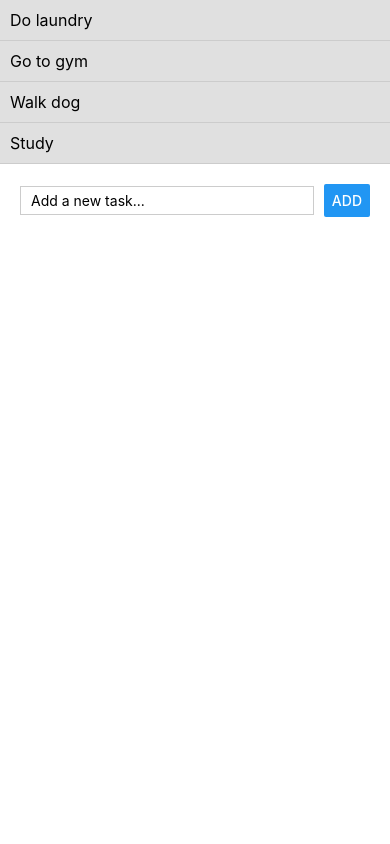
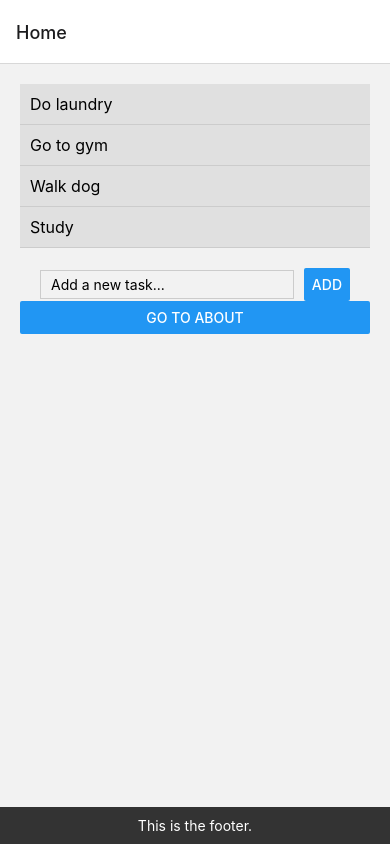
Before and after one commit to DucPhatNg9a5/Incredible-Todo-List-App, a React Native app: screen / in a window 390 px wide. Built offline with nearby package versions, Linux system fonts and the light colour scheme.

Commit message:
Lab Assignment 5: Navigation and Routing

```diff
--- a/src/App.jsx
+++ b/src/App.jsx
@@ -5,32 +5,21 @@
  */
 
 import React from 'react';
-import {SafeAreaView} from 'react-native';
-import ToDoForm from './ToDoForm';
-import ToDoList from './ToDoList';
+import { NavigationContainer } from '@react-navigation/native';
+import { createStackNavigator } from '@react-navigation/stack';
+import HomeScreen from './screens/Home';
+import AboutScreen from './screens/About';
 
+const Stack = createStackNavigator();
 
 function App() {
-  const [tasks, setTasks] = React.useState([
-    'Do laundry',
-    'Go to gym',
-    'Walk dog',
-    'Study'
-  ]);
-
-  const handleAdd = (newTask) => {
-    if (tasks.find((task) => task === newTask)) {
-      alert('Task already exists');
-    } else {
-      setTasks([...tasks, newTask]);
-    }
-  };
-
   return (
-    <SafeAreaView>
-      <ToDoList tasks={tasks}/>
-      <ToDoForm onAdd={handleAdd}/>
-    </SafeAreaView>
+    <NavigationContainer>
+      <Stack.Navigator>
+        <Stack.Screen name="Home" component={HomeScreen} />
+        <Stack.Screen name="About" component={AboutScreen} />
+      </Stack.Navigator>
+    </NavigationContainer>
   );
 }
 
--- /dev/null
+++ b/src/components/Footer.jsx
@@ -0,0 +1,28 @@
+import React from 'react';
+import { View, Text, StyleSheet } from 'react-native';
+
+const Footer = () => {
+  return (
+    <View style={styles.container}>
+      <Text style={styles.text}>This is the footer.</Text>
+    </View>
+  );
+};
+
+const styles = StyleSheet.create({
+    container: {
+      backgroundColor: '#333',
+      padding: 10,
+      alignItems: 'center',
+      justifyContent: 'center',
+      position: 'absolute',
+      bottom: 0,
+      left: 0,
+      right: 0,
+    },
+    text: {
+      color: '#fff',
+    },
+  });
+
+export default Footer;
--- /dev/null
+++ b/src/layouts/MainLayout.jsx
@@ -0,0 +1,21 @@
+import React from 'react';
+import { View, StyleSheet } from 'react-native';
+import Footer from '../components/Footer';
+
+const MainLayout = ({ children }) => {
+  return (
+    <View style={styles.container}>
+      {children}
+      <Footer />
+    </View>
+  );
+};
+
+const styles = StyleSheet.create({
+  container: {
+    flex: 1,
+    padding: 20,
+  },
+});
+
+export default MainLayout;
--- /dev/null
+++ b/src/screens/About.jsx
@@ -0,0 +1,23 @@
+import React from 'react';
+import { View, Text, TouchableOpacity, Alert } from 'react-native';
+import MainLayout from '../layouts/MainLayout';
+
+function About() {
+  const handleNameClick = () => {
+    Alert.alert('Congrat', 'You do the THING!');
+  };
+
+  return (
+    <MainLayout>
+      <View>
+        <Text>Duc's Awesome To-Do List App</Text>
+        <TouchableOpacity onPress={handleNameClick}>
+          <Text style={{ color: 'blue', textDecorationLine: 'underline' }}>Created by: Duc Nguyen</Text>
+        </TouchableOpacity>
+        <Text>Version 1.0.0</Text>
+      </View>
+    </MainLayout>
+  );
+}
+
+export default About;
--- /dev/null
+++ b/src/screens/Home.jsx
@@ -0,0 +1,36 @@
+import React from 'react';
+import { SafeAreaView, Button } from 'react-native';
+import ToDoForm from '../components/ToDoForm';
+import ToDoList from '../components/ToDoList';
+import MainLayout from '../layouts/MainLayout';
+
+function Home({ navigation }) {
+    const [tasks, setTasks] = React.useState([
+        'Do laundry',
+        'Go to gym',
+        'Walk dog',
+        'Study'
+      ]);
+
+      const handleAdd = (newTask) => {
+        if (tasks.find((task) => task === newTask)) {
+          alert('Task already exists');
+        } else {
+          setTasks([...tasks, newTask]);
+        }
+      };
+    return (
+        <MainLayout>
+            <SafeAreaView>
+                <ToDoList tasks={tasks}/>
+                <ToDoForm onAdd={handleAdd}/>
+                <Button
+                    title="Go to About"
+                    onPress={() => navigation.navigate('About')}
+                />
+            </SafeAreaView>
+        </MainLayout>
+    );
+}
+
+export default Home;
```
Also changed, not shown: package.json (+6 -1 lines), src/components/ToDoForm.jsx (renamed from src/ToDoForm.jsx), src/components/ToDoList.jsx (renamed from src/ToDoList.jsx), 1 other file (tests, documents, lock files or other folders).
